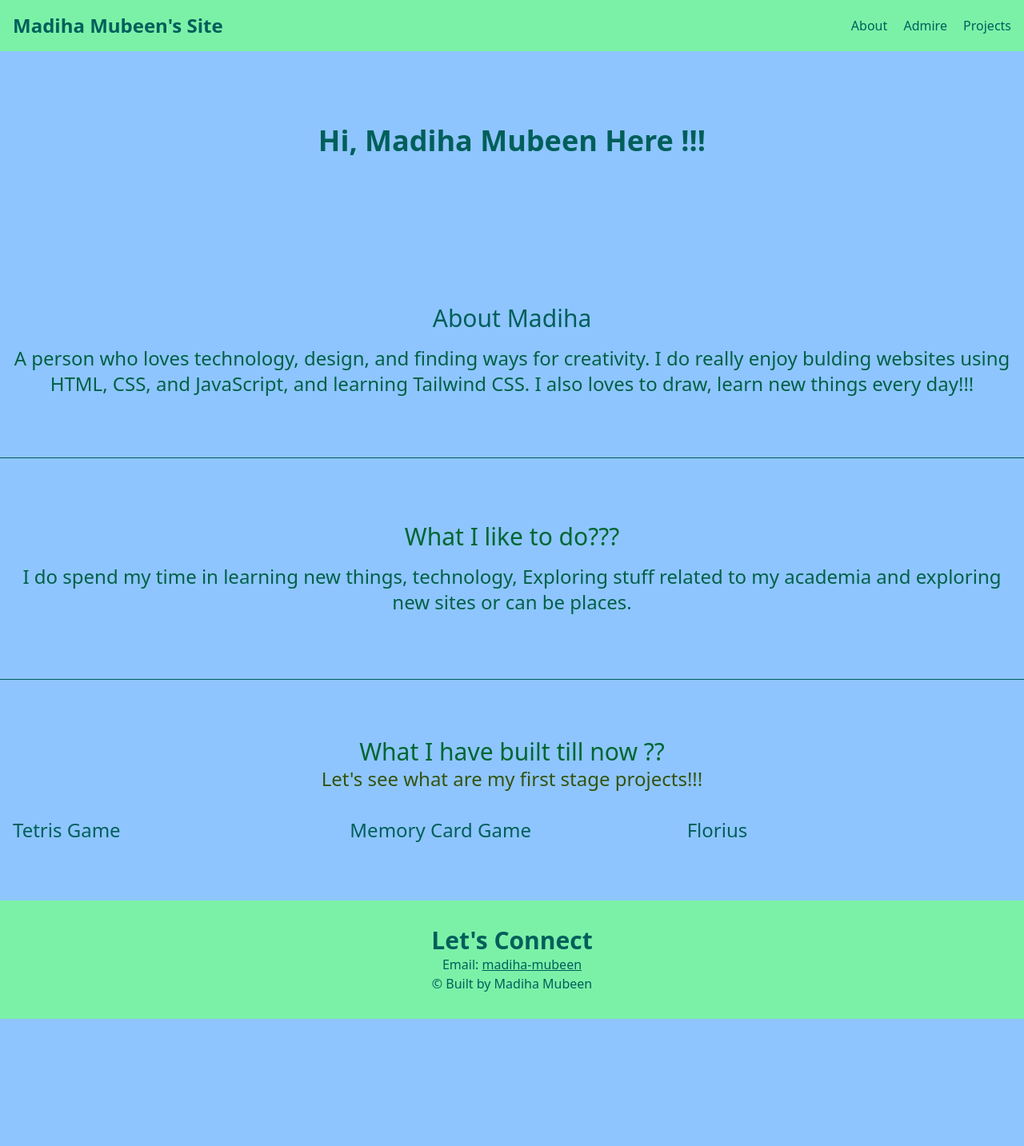
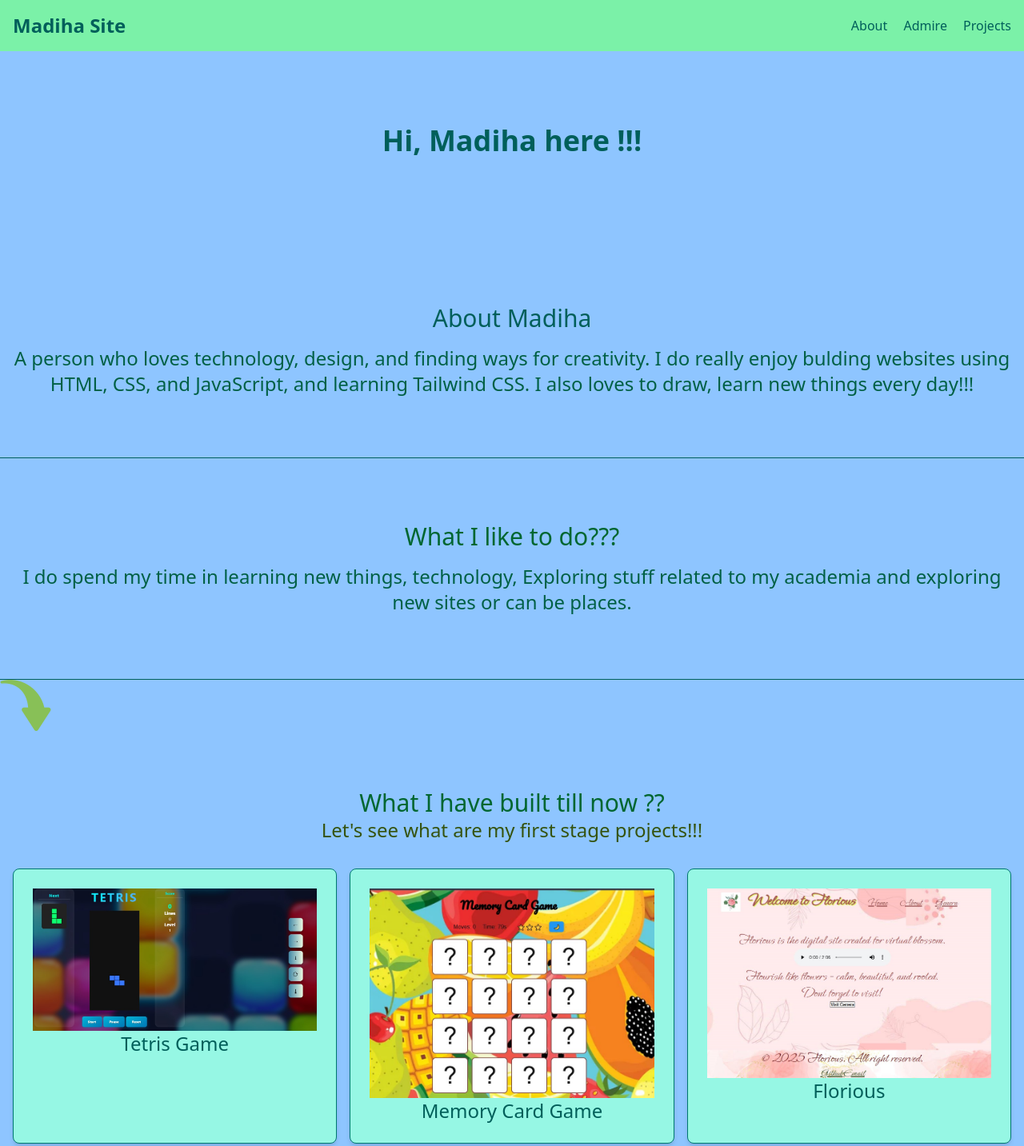
Before and after one commit to Madiha-Mubeen/madiha-site, a plain HTML site: page index.html in a window 1280 px wide. Shown: the top 1433 px of the page at 80% size. Before the commit the page ends 1274 px from the top, so only its background shows below. Drawn offline with nearby package versions, Linux system fonts and the light colour scheme; a web font is replaced by a local one.

Commit message:
added new features images

```diff
--- a/index.html
+++ b/index.html
@@ -15,7 +15,7 @@
 
     <header class="bg-green-300 text-teal-800">
        <div class="container mx-auto p-4 px-4 py-4 flex justify-between items-center">
-        <h1 class="text-teal-800 text-2xl font-bold hover:text-teal-600">Madiha Mubeen's Site</h1>
+        <h1 class="text-teal-800 text-2xl font-bold hover:text-teal-600">Madiha Site</h1>
         <nav class="space-x-4">
             <a href="#about" class="text-teal-800 hover:text-teal-600 font-italic">About</a>
             <a href="#admire" class="text-teal-800 hover:text-teal-600 font-italic">Admire</a>
@@ -26,7 +26,7 @@
 
 <section id="hero" class="bg-emerald-80 py-15">
     <div class="container mx-auto p-4 px-4 text-center">
-        <h1 class="text-4xl p-4 font-bold mb-4">Hi, Madiha Mubeen Here !!!</h1>
+        <h1 id="typing-text" class="text-4xl p-4 font-bold mb-4 "></h1>
     </div>
 </section>
 
@@ -53,30 +53,52 @@
 </section>
 
 <hr class="bg-teal-300">
-
+<h1><img src="down-right-arrow.png" alt="arrow"></h1>
 <section id="project" class="py-14 bg-blue-300">
     <div class="container mx-auto p-4 px-4 text-center">
         <h2 class="text-green-800 font-semibold-italic text-3xl">What I have built till now ??</h2>
         <h3 class="text-lime-900 font-italic text-2xl">Let's see what are my first stage projects!!!</h3>
     </div>
     <div class="grid grid-cols-3 gap-4 text-teal-800 text-2xl font-italic hover:text-teal-600 p-4">
-        <div><a href="https://madiha-mubeen.github.io/tetris-game/">Tetris Game</a></div>
-        <div><a href="https://madiha-mubeen.github.io/memory-card-game/">Memory Card Game</a></div>
-        <div><a href="https://madiha-mubeen.github.io/Florious/">Florius</a></div>
+        <div class="bg-teal-200 border border-teal-700 rounded-lg p-6 shadow-md hover:shadow-lg text-center"><img src="tetris-screenShot.jpg" alt="tetris-game"><a href="">Tetris Game</a></div>
+        <div class="bg-teal-200 border border-teal-700 rounded-lg p-6 shadow-md hover:shadow-lg text-center"><img src="memory-card.jpg" alt="memory card game"><a href="">Memory Card Game</a></div>
+        <div class="bg-teal-200 border border-teal-700 rounded-lg p-6 shadow-md hover:shadow-lg text-center"><img src="florious.jpg" alt="florious" class=""><a href="">Florious</a></div>
     </div>
 </section>
 
+<hr>
 
+<section id="contact" class="py-16 bg-lime-200 text-center">
+    <h2 class="text-3xl font-semibold italic space-y-4 ">Connect with me <3 </h2>
+        <form class="max-w-md mx-auto space-y-4">
+            <input class="w-full p-2 border rounded-lg" type="text" placeholder="Name" required>
+            <input class="w-full p-2 border rounded-lg" type="Email" placeholder="Email" required>
+            <textarea placeholder="Message" class="w-full border rounded"></textarea>
+            <button class="bg-teal-600 text-grey px-4 py-2 rounded hover:bg-teal-300 italic">Waiting for your message :) </button>
+        </form>
+</section>
 <footer class="bg-green-300 text-teal-800 py-8 p-4 text-center">
     <h2 class="text-3xl font-bold">Let's Connect</h2>
-    <p>Email: <a href="mailto:madihahawaldar17@gmail.com" class="underline curl">madiha-mubeen</a></p>
-    <p>&copy; Built by Madiha Mubeen</p>
+    <p>Email: <a href="mailto:" class="underline curl"></a></p>
+    <p>&copy;</p>
 </footer>
 
 
  <script>
-        alert("Hey! you just entered Madiha-Mubeen's Site!!!");
+      //  alert("Hey! you just entered Madiha Site!!!");
 
+
+        const text = "Hi, Madiha here !!!";
+        let i = 0;
+
+        function typeWriter() {
+            if (i < text.length) {
+                document.getElementById("typing-text").innerHTML += text.charAt(i);
+                i++;
+                setTimeout(typeWriter, 150);
+            }
+        }
+        window.onload = typeWriter;
  </script>
 </body>
 </html>
```
Also changed, not shown: bg-madiha-site.png (added), down-right-arrow.png (added), florious.jpg (added), memory-card.jpg (added), sea-wave.jpg (added), tetris-screenShot.jpg (added), word-dic.jpg (added).
